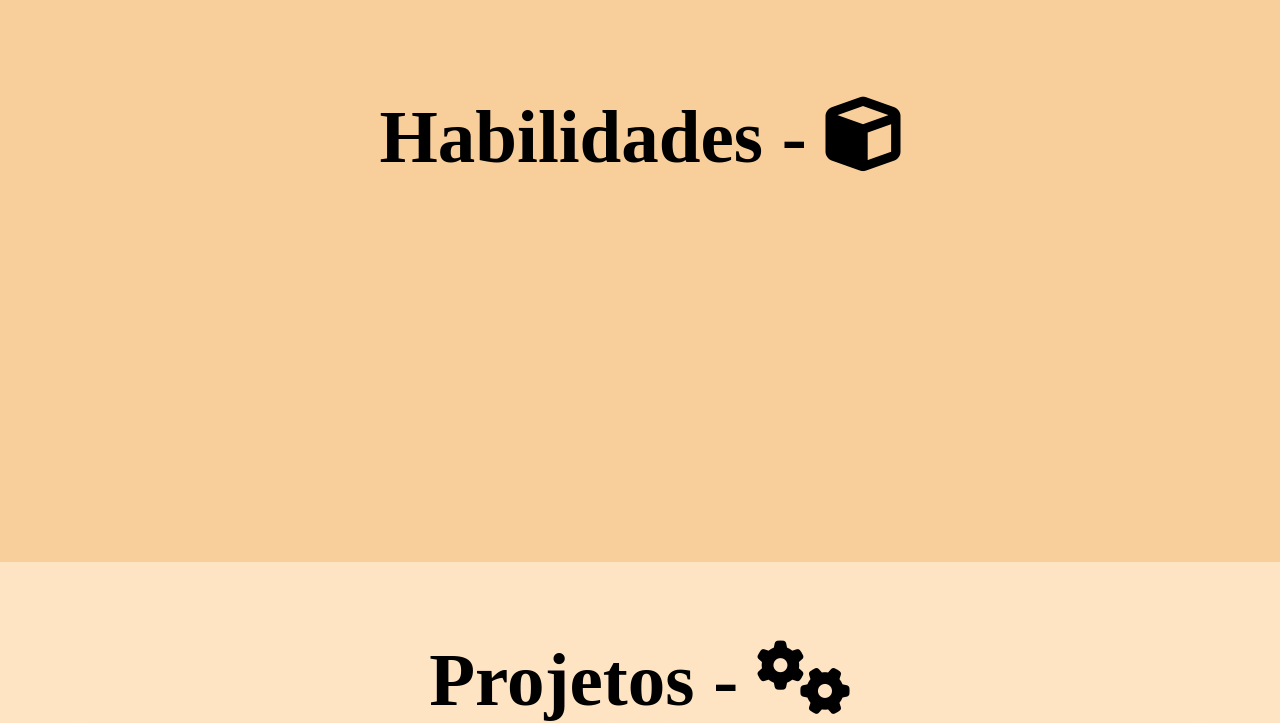
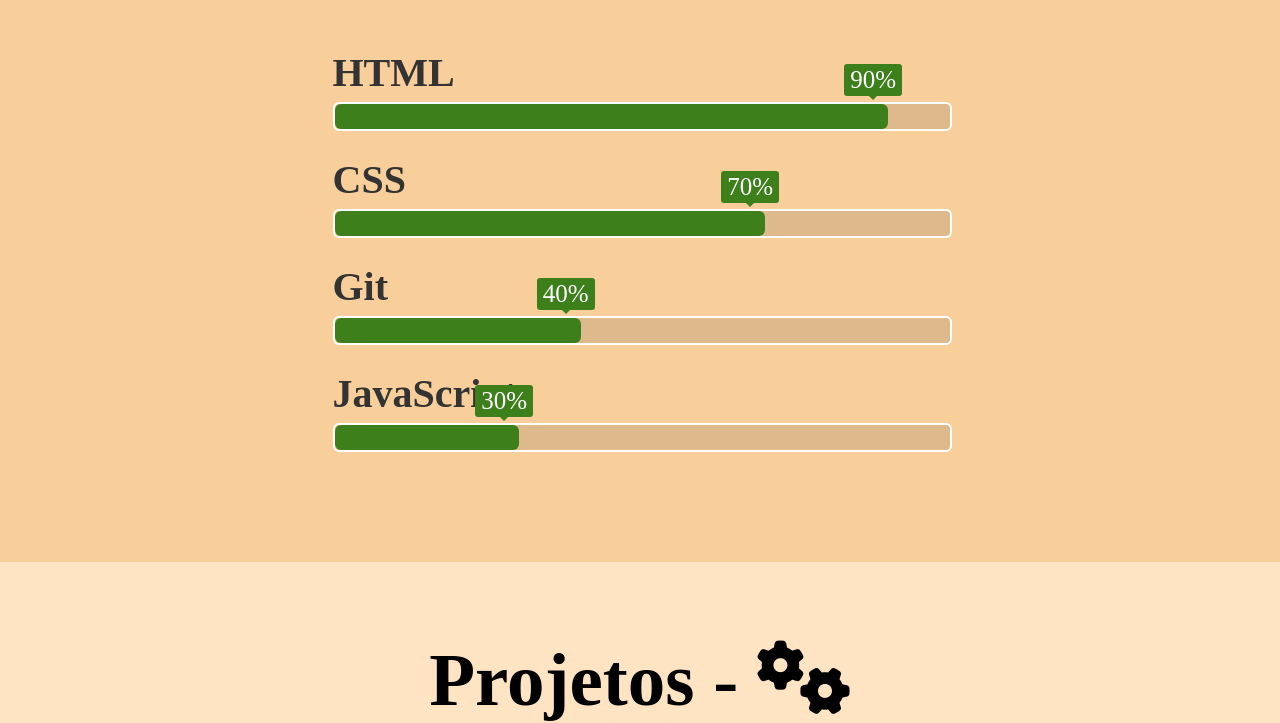
Before and after one commit to FabioRR235/Portfolio, a plain HTML site: page index.html in a window 1280 px wide. Shown: the part 1138-1861 px from the top of the page. Drawn offline with Linux system fonts and the light colour scheme; a web font is replaced by a local one.

Commit message:
Skills-bar finalizado

```diff
--- a/css/style.css
+++ b/css/style.css
@@ -297,77 +297,85 @@
     background-color: rgb(248, 207, 155);
   }
   .container{
-    width: 50%;
-    display: flex;
-    flex-direction: column;
+    position: relative;
+    max-width: 50%;
+    width: 100%;
+    margin: 0 15px;
+    padding: 10px 20px;
+    border-radius: 7px;
 }
-  .details {
+.container .skill-box{
     width: 100%;
-    display: flex;
-    justify-content: space-between;
-    margin-bottom: 10px;
-    font-size: 50px;
+    margin: 25px 0;
 }
-
-  .bar {
+.skill-box .title{
+    display: block;
+    font-size: 40px;
+    font-weight: 600;
+    color: #333;
+}
+.skill-box .skill-bar{
+    height: 25px;
+    width: 100%;
+    border-radius: 6px;
+    margin-top: 6px;
+    background: rgba(0,0,0,0.1);
+    border: 2px solid white;
+}
+.skill-bar .skill-per{
     position: relative;
-    display: flex;
-    flex-direction: row;
-    align-items: baseline;
-    gap: 10px;
+    display: block;
+    height: 100%;
+    width: 90%;
+    border-radius: 6px;
+    background: var(--primary-color);
+    animation: progress 0.4s ease-in-out forwards;
+    opacity: 0;
 }
-  .bar span{
-    font-size: 35px;
+.skill-per.css{
+    width: 70%;
+    animation-delay: 0.1s;
 }
-  .bar div {
-    position: relative;
+.skill-per.git{
+    width: 40%;
+    animation-delay: 0.3s;
+}
+.skill-per.javascript{
+    width: 30%;
+    animation-delay: 0.2s;
+}
+@keyframes progress {
+    0%{
         width: 0;
-    height: 15px;
-    background: var(--primary-color);
+        opacity: 1;
     }
-
-  .skills:not(:last-child) {
-    margin-bottom: 30px;
-  }
-
-  #html-bar {
-    animation: html-fill 2s forwards;
-  }
-
-  @keyframes html-fill {
-    100% {
-      width: 90%;
+    100%{
+        opacity: 1;
     }
 }
+.skill-per .tooltip{
+    position: absolute;
+    right: -14px;
+    top: -40px;
+    font-size: 25px;
+    font-weight: 500;
+    color: #fff;
+    padding: 2px 6px;
+    border-radius: 3px;
+    background: var(--primary-color);
+    z-index: 1;
+}
+.tooltip::before{
+    content: '';
+    position: absolute;
+    left: 50%;
+    bottom: -2px;
+    height: 10px;
+    width: 10px;
+    z-index: -1;
+    background-color: var(--primary-color);
+    transform: translateX(-50%) rotate(45deg);
 
-  #js-bar {
-    animation: js-fill 2s forwards;
-  }
-
-  @keyframes js-fill {
-    100% {
-      width: 75%;
-    }
-  }
-
-  #css-bar {
-    animation: css-fill 2s forwards;
-  }
-
-  @keyframes css-fill {
-    100% {
-      width: 85%;
-    }
-  }
-
-  #node-bar {
-    animation: node-fill 2s forwards;
-  }
-
-  @keyframes node-fill {
-    100% {
-      width: 68%;
-    }
 }
   /*Projetos*/
   #projetos{
--- a/index.html
+++ b/index.html
@@ -59,24 +59,45 @@
             <div class="text-s" data-anime="down">
                 <h1 >Habilidades - <i class="fa-solid fa-cube"></i></h1>
             </div>
-            <!-- <div class="container">
-                <div class="skills">
-                  <div class="details"><span>HTML</span></div>
-                  <div class="bar"><div id="html-bar" data-anime="left"></div><span>- 90%</span></div>
+            <div class="container">
+                <div class="skill-box">
+                    <span class="title">HTML</span>
+
+                    <div class="skill-bar">
+                        <span class="skill-per html">
+                            <span class="tooltip">90%</span>
+                        </span>
+                    </div>
                 </div>
-                <div class="skills">
-                  <div class="details"><span>CSS</span></div>
-                  <div class="bar"><div id="css-bar"></div><span>85%</span></div>
+
+                <div class="skill-box">
+                    <span class="title">CSS</span>
+
+                    <div class="skill-bar">
+                        <span class="skill-per css">
+                            <span class="tooltip">70%</span>
+                        </span>
+                    </div>
                 </div>
-                <div class="skills">
-                  <div class="details"><span>JavaScript</span></div>
-                  <div class="bar"><div id="js-bar"></div><span>75%</span></div>
+                <div class="skill-box">
+                    <span class="title">Git</span>
+
+                    <div class="skill-bar">
+                        <span class="skill-per git">
+                            <span class="tooltip">40%</span>
+                        </span>
+                    </div>
                 </div>
-                <div class="skills">
-                  <div class="details"><span>React</span></div>
-                  <div class="bar"><div id="node-bar"></div><span>68%</span></div>
+                <div class="skill-box">
+                    <span class="title">JavaScript</span>
+
+                    <div class="skill-bar">
+                        <span class="skill-per javascript">
+                            <span class="tooltip">30%</span>
+                        </span>
+                    </div>
                 </div>
-            </div> -->
+            </div>
         </section>
 
         <section  id="projetos">
```
Lines whose indentation alone changed are shown as unchanged.
